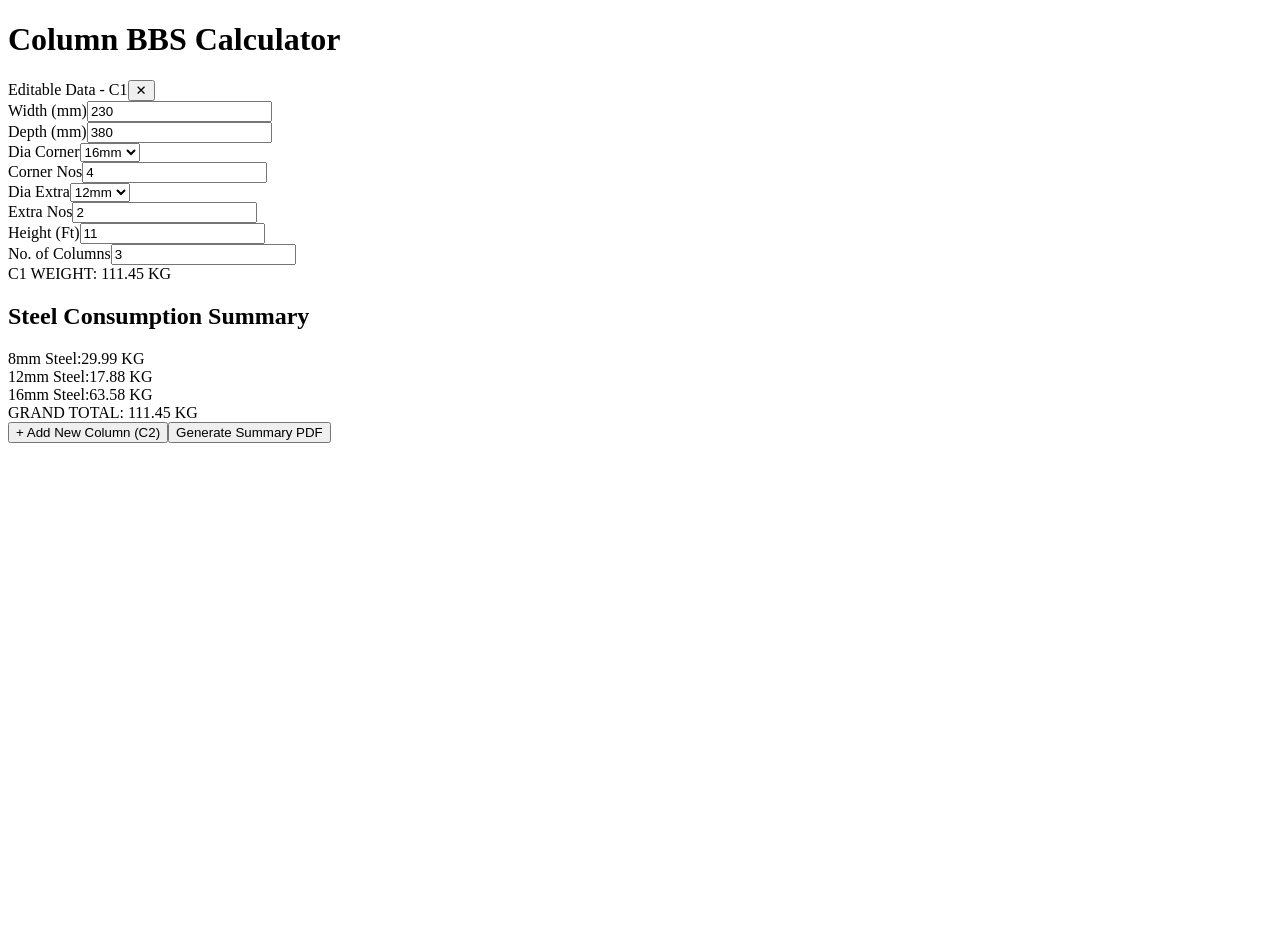
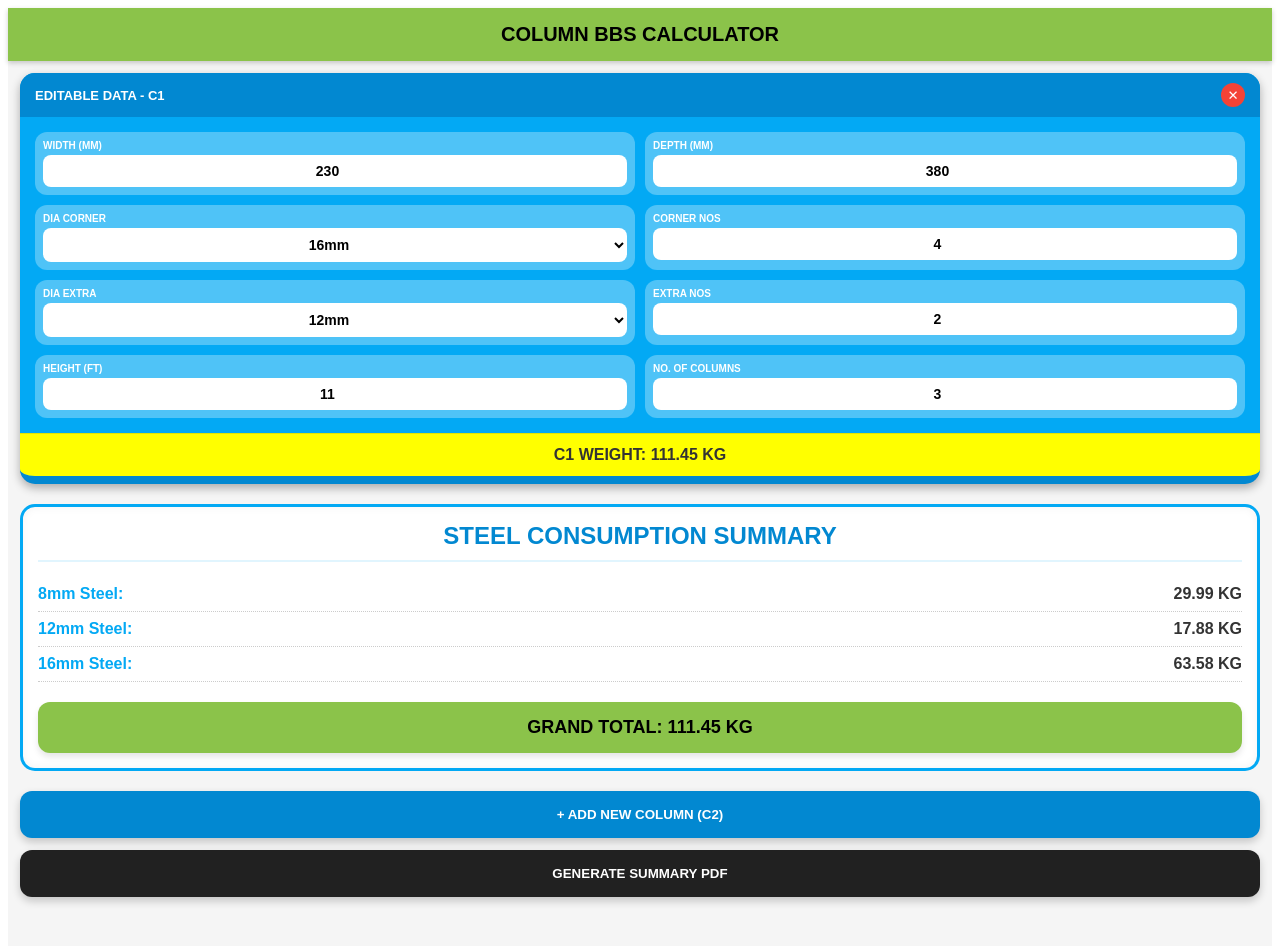
Before and after one commit to Movieeesss/COLUMN-BBS, a React (Vite) app: page / in a window 1280 px wide. Shown: the top 946 px of the page. Before the commit the page ends 800 px from the top, so only its background shows below. Built offline with nearby package versions, Linux system fonts and the light colour scheme.

Commit message:
Update ColumnBBS.tsx

```diff
--- a/src/ColumnBBS.tsx
+++ b/src/ColumnBBS.tsx
@@ -17,7 +17,7 @@ interface ColumnEntry {
   diaTies: number;
   spacing: string;
   height: string;
-  numColumns: string; // "No. of Columns as per Structural drawings"
+  numColumns: string;
 }
 
 const ColumnBBS: React.FC = () => {
@@ -39,7 +39,6 @@ const ColumnBBS: React.FC = () => {
     setColumns([...columns, { ...columns[0], id: nextId, name: `C${nextId}` }]);
   };
 
-  // --- CALCULATION ENGINE (Excel-Matched Logic) ---
   const results = useMemo(() => {
     const diaTotals: Record<number, number> = {};
     let grandTotalKg = 0;
@@ -52,11 +51,8 @@ const ColumnBBS: React.FC = () => {
       const d = parseFloat(col.depth) || 0;
       const hM = h * 0.3048;
 
-      // Excel Logic: (Height * Num Bars * Unit Weight * No. of Columns)
       const cornerKg = hM * (parseFloat(col.numCorner) || 0) * getWeight(col.diaCorner) * nCols;
       const extraKg = hM * (parseFloat(col.numExtra) || 0) * getWeight(col.diaExtra) * nCols;
-
-      // Ties Logic: (Perimeter with Hooks * Total No. of Ties * No. of Columns)
       const tieLen = (((w - 80) * 2) + ((d - 80) * 2) + 200) / 1000;
       const nTies = (Math.ceil((h * 12) / s) + 1) * nCols;
       const tiesKg = tieLen * nTies * getWeight(col.diaTies);
@@ -64,8 +60,7 @@ const ColumnBBS: React.FC = () => {
       const subTotal = cornerKg + extraKg + tiesKg;
       grandTotalKg += subTotal;
 
-      // Update diameter summary
-      [ [col.diaCorner, cornerKg], [col.diaExtra, extraKg], [col.diaTies, tiesKg] ].forEach(([dia, kg]) => {
+      [[col.diaCorner, cornerKg], [col.diaExtra, extraKg], [col.diaTies, tiesKg]].forEach(([dia, kg]) => {
         diaTotals[dia] = (diaTotals[dia] || 0) + kg;
       });
 
@@ -75,96 +70,90 @@ const ColumnBBS: React.FC = () => {
     return { detailed, diaTotals, grandTotalKg };
   }, [columns]);
 
-  // --- PDF GENERATOR (C1, C2 Breakdown) ---
   const generatePDF = () => {
     const doc = new jsPDF();
     doc.text("COLUMN BBS SUMMARY REPORT", 14, 15);
-
-    const rows = results.detailed.map(c => [
-      c.name, `${c.width}x${c.depth}`, `${c.diaCorner}mm(${c.numCorner})`,
-      `${c.diaExtra}mm(${c.numExtra})`, c.numColumns, `${c.subTotal.toFixed(2)}`
-    ]);
-
     autoTable(doc, {
       startY: 25,
       head: [['Name', 'Size', 'Corner', 'Extra', 'No. of Cols', 'Total KG']],
-      body: rows,
-      headStyles: { fillColor: [139, 195, 74] } // Green
+      body: results.detailed.map(c => [c.name, `${c.width}x${c.depth}`, `${c.diaCorner}mm(${c.numCorner})`, `${c.diaExtra}mm(${c.numExtra})`, c.numColumns, c.subTotal.toFixed(2)]),
+      headStyles: { fillColor: [139, 195, 74] }
     });
-
     autoTable(doc, {
       startY: (doc as any).lastAutoTable.finalY + 10,
       head: [['Final Diameter Summary', 'Total Weight (KG)']],
       body: Object.entries(results.diaTotals).map(([d, kg]) => [`${d}mm Steel`, `${kg.toFixed(2)} KG`]),
-      headStyles: { fillColor: [3, 169, 244] } // Blue
+      headStyles: { fillColor: [3, 169, 244] }
     });
-
     doc.save("Column_BBS_Report.pdf");
   };
 
   return (
-    <div className="min-h-screen bg-[#f5f5f5] font-sans pb-10">
-      {/* Header Bar */}
-      <div className="bg-[#8bc34a] p-4 text-center shadow-md border-b-2 border-black/10">
-        <h1 className="text-black font-bold text-xl uppercase tracking-tighter">Column BBS Calculator</h1>
+    <div style={{ backgroundColor: '#f5f5f5', minHeight: '100vh', fontFamily: 'sans-serif', paddingBottom: '40px' }}>
+      {/* HEADER SECTION */}
+      <div style={{ backgroundColor: '#8bc34a', padding: '15px', textAlign: 'center', boxShadow: '0 2px 5px rgba(0,0,0,0.2)' }}>
+        <h1 style={{ color: '#000', margin: 0, fontSize: '20px', fontWeight: 'bold', textTransform: 'uppercase' }}>
+          Column BBS Calculator
+        </h1>
       </div>
 
-      <div className="p-3 space-y-6">
+      <div style={{ padding: '12px' }}>
         {results.detailed.map((col) => (
-          <div key={col.id} className="bg-[#03a9f4] rounded-2xl shadow-xl overflow-hidden border-b-8 border-[#0288d1]">
-            <div className="bg-[#0288d1] px-4 py-2 flex justify-between items-center text-white font-bold text-xs uppercase">
-              <span>Editable Data - {col.name}</span>
-              <button onClick={() => setColumns(columns.filter(i => i.id !== col.id))} className="bg-red-500 rounded-full w-6 h-6 flex items-center justify-center">✕</button>
+          <div key={col.id} style={{ backgroundColor: '#03a9f4', borderRadius: '15px', marginBottom: '20px', overflow: 'hidden', boxShadow: '0 4px 10px rgba(0,0,0,0.3)', borderBottom: '8px solid #0288d1' }}>
+            {/* BLUE HEADER */}
+            <div style={{ backgroundColor: '#0288d1', padding: '10px 15px', display: 'flex', justifyContent: 'space-between', alignItems: 'center', color: '#fff', fontWeight: 'bold', fontSize: '13px' }}>
+              <span>EDITABLE DATA - {col.name}</span>
+              <button onClick={() => setColumns(columns.filter(i => i.id !== col.id))} style={{ backgroundColor: '#f44336', border: 'none', color: '#fff', borderRadius: '50%', width: '24px', height: '24px', cursor: 'pointer' }}>✕</button>
             </div>
 
-            <div className="p-4 space-y-3">
-              <div className="flex gap-2">
+            {/* INPUT AREA */}
+            <div style={{ padding: '15px' }}>
+              <div style={{ display: 'flex', gap: '10px', marginBottom: '10px' }}>
                 <UIInput label="Width (mm)" value={col.width} onChange={v => updateCol(col.id, 'width', v)} />
                 <UIInput label="Depth (mm)" value={col.depth} onChange={v => updateCol(col.id, 'depth', v)} />
               </div>
-
-              <div className="flex gap-2">
+              <div style={{ display: 'flex', gap: '10px', marginBottom: '10px' }}>
                 <UISelect label="Dia Corner" value={col.diaCorner} onChange={v => updateCol(col.id, 'diaCorner', v)} options={[12, 16, 20, 25]} />
                 <UIInput label="Corner Nos" value={col.numCorner} onChange={v => updateCol(col.id, 'numCorner', v)} />
               </div>
-
-              <div className="flex gap-2">
+              <div style={{ display: 'flex', gap: '10px', marginBottom: '10px' }}>
                 <UISelect label="Dia Extra" value={col.diaExtra} onChange={v => updateCol(col.id, 'diaExtra', v)} options={[10, 12, 16, 20]} />
                 <UIInput label="Extra Nos" value={col.numExtra} onChange={v => updateCol(col.id, 'numExtra', v)} />
               </div>
-
-              <div className="flex gap-2">
+              <div style={{ display: 'flex', gap: '10px' }}>
                 <UIInput label="Height (Ft)" value={col.height} onChange={v => updateCol(col.id, 'height', v)} />
                 <UIInput label="No. of Columns" value={col.numColumns} onChange={v => updateCol(col.id, 'numColumns', v)} />
               </div>
             </div>
 
-            {/* Visual Bars like Footing BBS */}
-            <div className="bg-[#ffff00] p-3 text-center font-bold text-gray-800 border-t border-black/10">
+            {/* YELLOW WEIGHT BAR */}
+            <div style={{ backgroundColor: '#ffff00', padding: '12px', textAlign: 'center', fontWeight: 'bold', color: '#333', fontSize: '16px', borderTop: '1px solid rgba(0,0,0,0.1)' }}>
               {col.name} WEIGHT: {col.subTotal.toFixed(2)} KG
             </div>
           </div>
         ))}
 
-        {/* Steel Consumption Summary Card */}
-        <div className="bg-white rounded-2xl border-2 border-[#03a9f4] p-5 shadow-inner">
-          <h2 className="text-center font-black text-[#0288d1] border-b-2 border-sky-100 pb-2 mb-4 uppercase">Steel Consumption Summary</h2>
+        {/* SUMMARY CARD */}
+        <div style={{ backgroundColor: '#fff', borderRadius: '15px', border: '3px solid #03a9f4', padding: '15px', boxShadow: 'inset 0 0 10px rgba(0,0,0,0.05)' }}>
+          <h2 style={{ textAlign: 'center', fontWeight: '900', color: '#0288d1', margin: '0 0 15px 0', textTransform: 'uppercase', borderBottom: '2px solid #e1f5fe', paddingBottom: '10px' }}>
+            Steel Consumption Summary
+          </h2>
           {Object.entries(results.diaTotals).map(([dia, kg]) => (
-            <div key={dia} className="flex justify-between py-2 border-b border-dotted border-gray-300 font-bold text-sm">
-              <span className="text-[#03a9f4]">{dia}mm Steel:</span>
+            <div key={dia} style={{ display: 'flex', justifyContent: 'space-between', padding: '8px 0', borderBottom: '1px dotted #ccc', fontWeight: 'bold', color: '#333' }}>
+              <span style={{ color: '#03a9f4' }}>{dia}mm Steel:</span>
               <span>{kg.toFixed(2)} KG</span>
             </div>
           ))}
-          <div className="mt-5 bg-[#8bc34a] p-4 rounded-xl text-center font-black text-black text-lg shadow-md">
+          <div style={{ marginTop: '20px', backgroundColor: '#8bc34a', padding: '15px', borderRadius: '12px', textAlign: 'center', fontWeight: '900', fontSize: '18px', color: '#000', boxShadow: '0 4px 6px rgba(0,0,0,0.1)' }}>
             GRAND TOTAL: {results.grandTotalKg.toFixed(2)} KG
           </div>
         </div>
 
-        {/* Footer Buttons */}
-        <button onClick={addNewColumn} className="w-full bg-[#0288d1] text-white font-black py-4 rounded-xl shadow-lg uppercase active:scale-95 transition-all">
+        {/* ACTION BUTTONS */}
+        <button onClick={addNewColumn} style={{ width: '100%', backgroundColor: '#0288d1', color: '#fff', fontWeight: 'bold', padding: '16px', borderRadius: '12px', border: 'none', marginTop: '20px', textTransform: 'uppercase', boxShadow: '0 4px 8px rgba(0,0,0,0.2)', cursor: 'pointer' }}>
           + Add New Column (C{columns.length + 1})
         </button>
-        <button onClick={generatePDF} className="w-full bg-[#212121] text-white font-black py-4 rounded-xl shadow-lg uppercase active:scale-95 transition-all">
+        <button onClick={generatePDF} style={{ width: '100%', backgroundColor: '#212121', color: '#fff', fontWeight: 'bold', padding: '16px', borderRadius: '12px', border: 'none', marginTop: '12px', textTransform: 'uppercase', boxShadow: '0 4px 8px rgba(0,0,0,0.2)', cursor: 'pointer' }}>
           Generate Summary PDF
         </button>
       </div>
@@ -172,26 +161,26 @@ const ColumnBBS: React.FC = () => {
   );
 };
 
-// --- COLORFUL UI HELPERS ---
+// --- HELPER COMPONENTS ---
 const UIInput = ({ label, value, onChange }: any) => (
-  <div className="flex-1 bg-[#4fc3f7] rounded-xl p-2 border border-white/20">
-    <label className="text-white text-[9px] font-black block uppercase mb-1">{label}</label>
+  <div style={{ flex: 1, backgroundColor: '#4fc3f7', padding: '8px', borderRadius: '12px' }}>
+    <label style={{ display: 'block', color: '#fff', fontSize: '10px', fontWeight: 'bold', textTransform: 'uppercase', marginBottom: '4px' }}>{label}</label>
     <input
       type="number"
       value={value}
       onChange={e => onChange(e.target.value)}
-      className="w-full bg-white rounded-lg p-2 text-center font-bold text-gray-700 outline-none"
+      style={{ width: '100%', border: 'none', borderRadius: '8px', padding: '8px', textAlign: 'center', fontWeight: 'bold', fontSize: '14px', outline: 'none', boxSizing: 'border-box' }}
     />
   </div>
 );
 
 const UISelect = ({ label, value, onChange, options }: any) => (
-  <div className="flex-1 bg-[#4fc3f7] rounded-xl p-2 border border-white/20">
-    <label className="text-white text-[9px] font-black block uppercase mb-1">{label}</label>
+  <div style={{ flex: 1, backgroundColor: '#4fc3f7', padding: '8px', borderRadius: '12px' }}>
+    <label style={{ display: 'block', color: '#fff', fontSize: '10px', fontWeight: 'bold', textTransform: 'uppercase', marginBottom: '4px' }}>{label}</label>
     <select
       value={value}
       onChange={e => onChange(Number(e.target.value))}
-      className="w-full bg-white rounded-lg p-2 font-bold text-gray-700 outline-none appearance-none text-center"
+      style={{ width: '100%', border: 'none', borderRadius: '8px', padding: '8px', fontWeight: 'bold', fontSize: '14px', textAlign: 'center', outline: 'none', backgroundColor: '#fff', boxSizing: 'border-box' }}
     >
       {options.map((o: any) => <option key={o} value={o}>{o}mm</option>)}
     </select>
```
